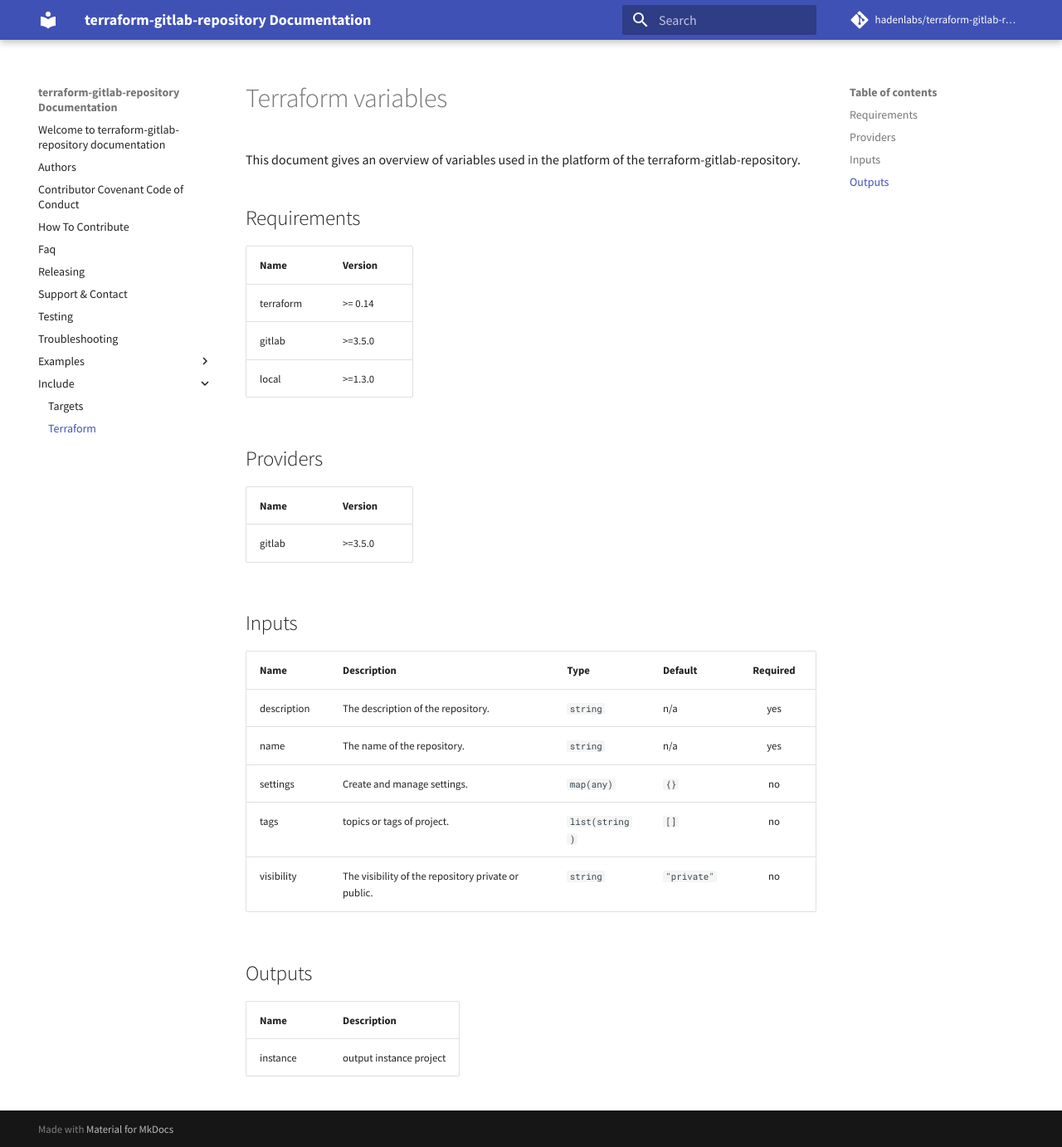
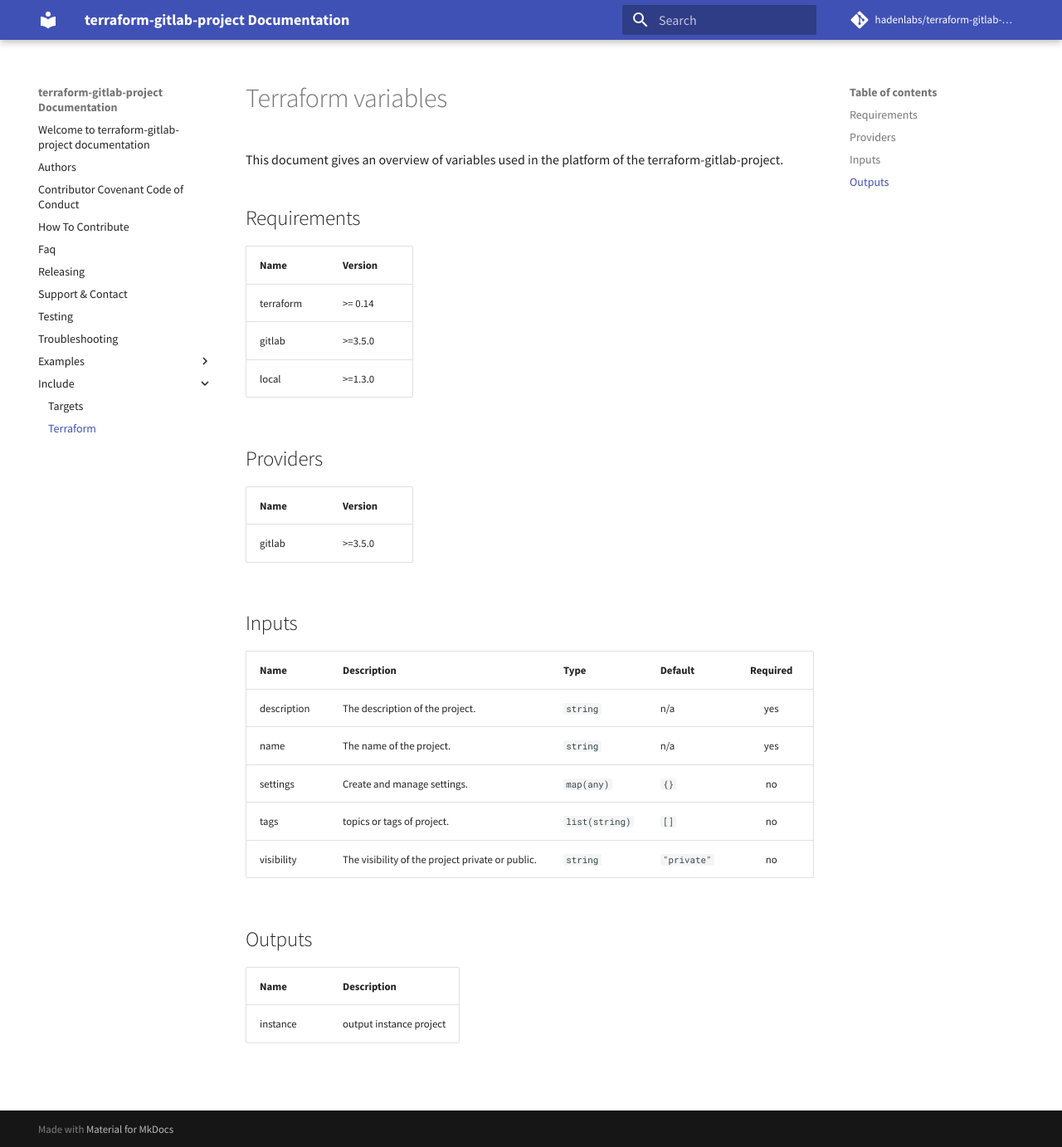
Before and after one commit to hadenlabs/terraform-gitlab-project, an MkDocs documentation site: the page built from docs/include/terraform.md, in a window 1280 px wide and 1382 px high. Shown: the whole window at 83% size. Built offline with MkDocs 1.6.1 and Material for MkDocs 9.7.7, drawn with Linux system fonts in a browser that asks for light colours; comment, search, counter and statistics services are not loaded.

Commit message:
fix: change name repository to project (#9)

````diff
--- a/.tmuxinator.yml
+++ b/.tmuxinator.yml
@@ -1,5 +1,5 @@
-# ~/.tmuxinator/terraform-gitlab-repository.yml
-name: terraform-gitlab-repository
+# ~/.tmuxinator/terraform-gitlab-project.yml
+name: terraform-gitlab-project
 root: ./
 # Optional tmux socket
 # socket_name: foo
--- a/docs/contributing.md
+++ b/docs/contributing.md
@@ -1,6 +1,6 @@
 # How To Contribute
 
-Contributions to terraform-gitlab-repository are welcome.
+Contributions to terraform-gitlab-project are welcome.
 
 ## Getting Started
 
@@ -48,15 +48,15 @@ Use [slash convention]() with the same leaders as `commits` e.g.:
 
 ### Code Submission
 
-1.  See if a [Pull Request](https://github.com/hadenlabs/terraform-gitlab-repository/pull-requests/) exists
+1.  See if a [Pull Request](https://github.com/hadenlabs/terraform-gitlab-project/pull-requests/) exists
     - Add some comments or review the code to help it along
     - Don\'t be afraid to comment when logic needs clarification
-2.  Create a Fork and open a [Pull Request](https://github.com/hadenlabs/terraform-gitlab-repository/pull-requests/) if needed
+2.  Create a Fork and open a [Pull Request](https://github.com/hadenlabs/terraform-gitlab-project/pull-requests/) if needed
 
 ### Code Review
 
 - Anyone can review code
-- Any [Pull Request](https://github.com/hadenlabs/terraform-gitlab-repository/pull-requests/) should be closed or merged within a week
+- Any [Pull Request](https://github.com/hadenlabs/terraform-gitlab-project/pull-requests/) should be closed or merged within a week
 
 ### Code Acceptance
 
--- a/docs/examples/common.md
+++ b/docs/examples/common.md
@@ -3,14 +3,14 @@
 ```hcl
 
   module "main" {
-      source = "hadenlabs/repository/gitlab"
+      source = "hadenlabs/project/gitlab"
       version = "0.1.0"
 
       providers = {
         gitlab = gitlab
       }
 
-      name        = "repository-example"
+      name        = "project-example"
       description = "gitlab project"
       visibility  = "public"
   }
--- a/docs/include/terraform.md
+++ b/docs/include/terraform.md
@@ -1,6 +1,6 @@
 <!-- DO NOT EDIT. THIS FILE IS GENERATED BY THE MAKEFILE. -->
 # Terraform variables
-This document gives an overview of variables used in the platform of the terraform-gitlab-repository.
+This document gives an overview of variables used in the platform of the terraform-gitlab-project.
 ## Requirements
 
 | Name | Version |
@@ -19,11 +19,11 @@ This document gives an overview of variables used in the platform of the terrafo
 
 | Name | Description | Type | Default | Required |
 |------|-------------|------|---------|:--------:|
-| description | The description of the repository. | `string` | n/a | yes |
-| name | The name of the repository. | `string` | n/a | yes |
+| description | The description of the project. | `string` | n/a | yes |
+| name | The name of the project. | `string` | n/a | yes |
 | settings | Create and manage settings. | `map(any)` | `{}` | no |
 | tags | topics or tags of project. | `list(string)` | `[]` | no |
-| visibility | The visibility of the repository private or public. | `string` | `"private"` | no |
+| visibility | The visibility of the project private or public. | `string` | `"private"` | no |
 
 ## Outputs
 
--- a/docs/index.md
+++ b/docs/index.md
@@ -1 +1 @@
-# Welcome to terraform-gitlab-repository documentation
+# Welcome to terraform-gitlab-project documentation
--- a/docs/releasing.md
+++ b/docs/releasing.md
@@ -2,7 +2,7 @@
 
 ## Bump a new version
 
-Make a new version of terraform-gitlab-repository in the following steps:
+Make a new version of terraform-gitlab-project in the following steps:
 
 - Make sure everything is commit to github.com.
 - Update `CHANGELOG.md` with the next version.
--- a/mkdocs.yml
+++ b/mkdocs.yml
@@ -1,4 +1,4 @@
-site_name: terraform-gitlab-repository Documentation
+site_name: terraform-gitlab-project Documentation
 theme: 'material'
 markdown_extensions:
   - toc:
@@ -15,8 +15,8 @@ extra:
   font:
     text: 'Source Sans Pro'
 
-repo_name: 'hadenlabs/terraform-gitlab-repository'
-repo_url: 'https://github.com/hadenlabs/terraform-gitlab-repository'
+repo_name: 'hadenlabs/terraform-gitlab-project'
+repo_url: 'https://github.com/hadenlabs/terraform-gitlab-project'
 
 google_analytics:
   - ''
--- a/setup.cfg
+++ b/setup.cfg
@@ -76,7 +76,7 @@ test = pytest
 norecursedirs = "build" "docs" "docs[\/]_build" ".egg"
 addopts =
 	-s -v
-	--cov terraform-gitlab-repository
+	--cov terraform-gitlab-project
 	--cov-report html
 	--no-cov-on-fail
 	--capture=no
````
Also changed, not shown: package.json (+4 -4 lines), 7 other files.
